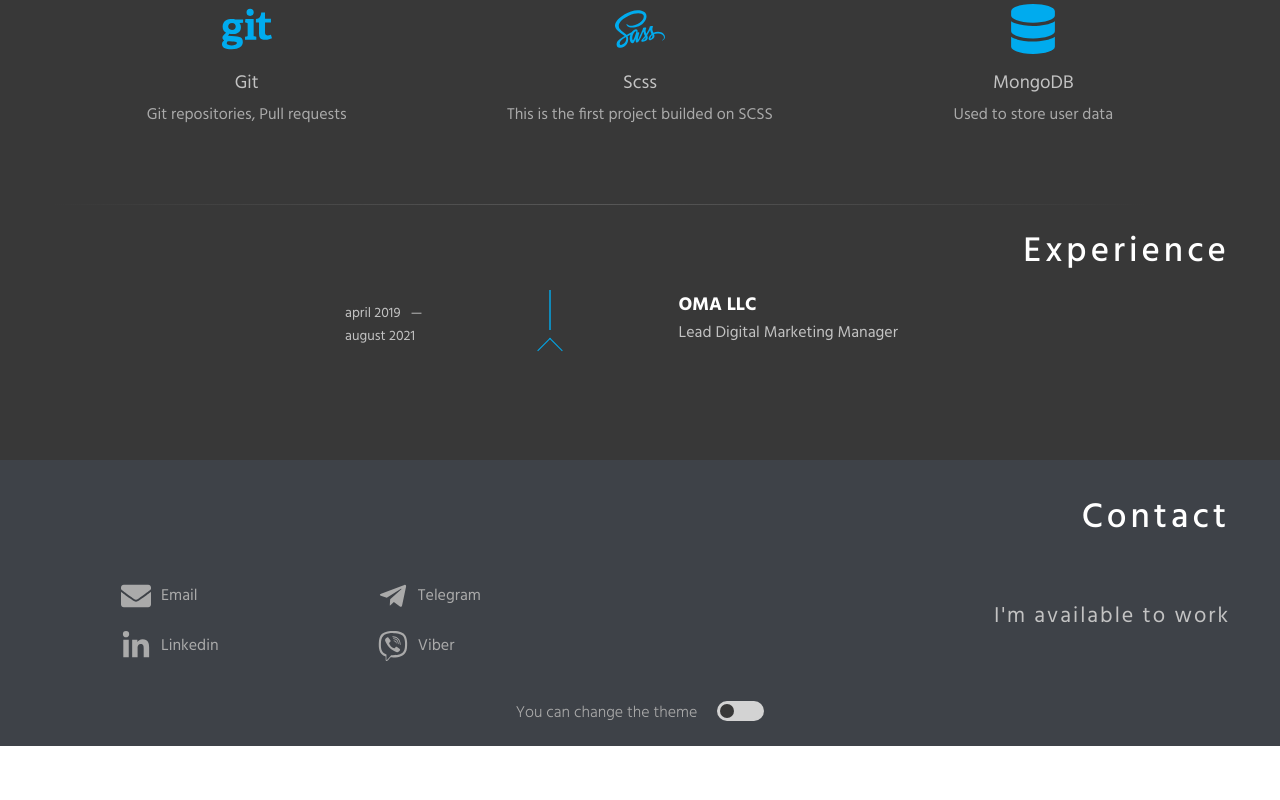
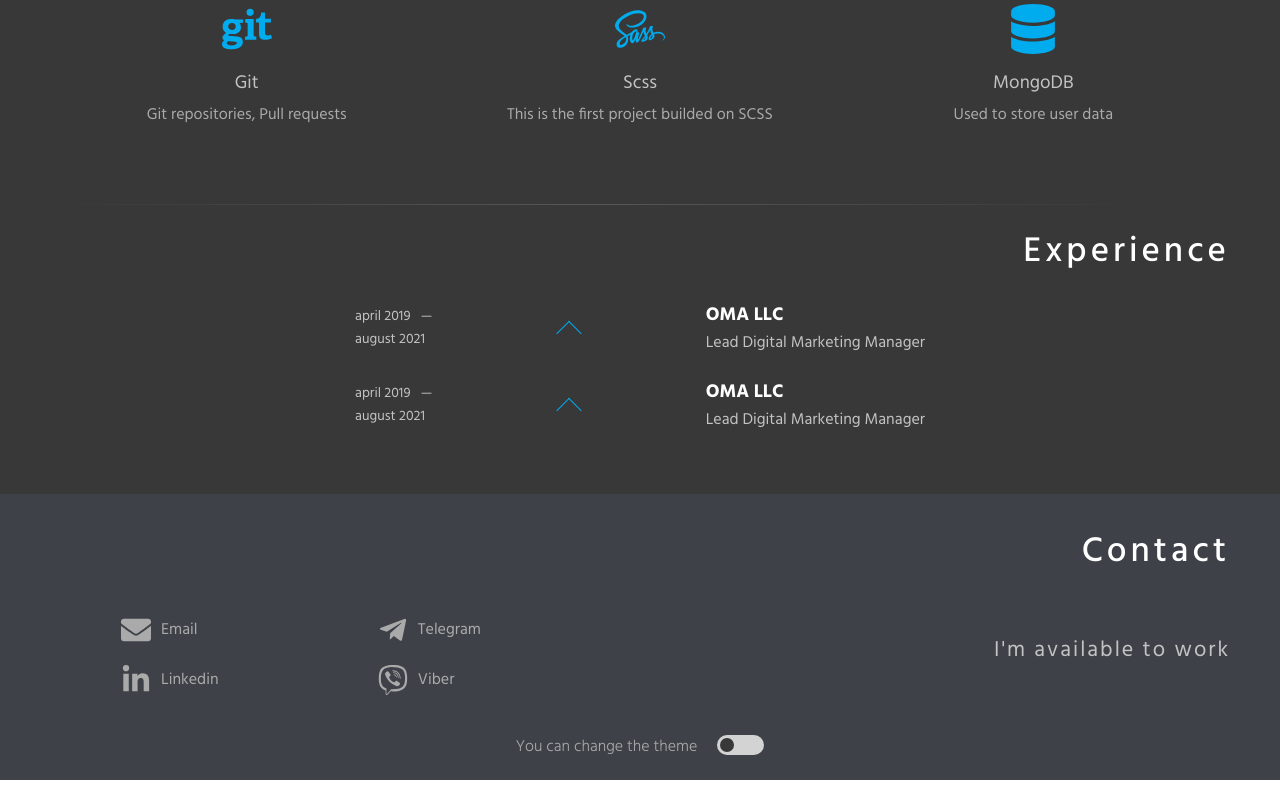
Before and after one commit to kseniya7991/Portfolio, a React (Create React App) app: page / in a window 1280 px wide. Shown: the part 5008-5808 px from the top of the page. Before the commit the page ends 5774 px from the top, so only its background shows below. Built offline with nearby package versions, Linux system fonts and the light colour scheme.

Commit message:
fix experience block

```diff
--- a/src/components/Experience/Experience.js
+++ b/src/components/Experience/Experience.js
@@ -24,6 +24,7 @@ function Experience() {
       <section className="Experience">
         <h2 className="Experience__heading">Experience</h2>
         <div className="Experience__block">
+          <div className="Experience__information">
             <div className="Experience__dates-block">
               <p className="Experience__dates">april 2019&nbsp;&nbsp; &mdash;</p>
               <p className="Experience__dates">august 2021</p>
@@ -34,6 +35,45 @@ function Experience() {
             <div className="Experience__job">
               <h3 className="Experience__company">OMA LLC</h3>
               <p className="Experience__position">Lead Digital Marketing Manager</p>
+            </div>
+          </div>
+          <div className={`Experience__description ${isClickedArrow ? 'Experience__description_active' : ''}`}>
+            <span className="Experience__list_name">Основные функции:</span>
+            <ul className="Experience__list">
+              <li className="Experience__item">верстка посадочных страниц</li>
+              <li className="Experience__item">email-рассылок (статьи, новости и т.д.)</li>
+              <li className="Experience__item">подготовка ТЗ для разработчика,</li>
+              <li className="Experience__item">
+                запуск контекстной
+                рекламы; организация, проведение, контроль рекламных интернет-
+                кампаний.
+              </li>
+            </ul>
+            <span className="Experience__list_name">Применяемые навыки:</span>
+            <ul className="Experience__list">
+              <li className="Experience__item">Яндекс директ</li>
+              <li className="Experience__item">Яндекс.Метрика</li>
+              <li className="Experience__item">Google Analytics,</li>
+              <li className="Experience__item">медиа планирование</li>
+              <li className="Experience__item">Email маркетинг</li>
+              <li className="Experience__item">Составление семантического ядра</li>
+              <li className="Experience__item">Стратегический маркетинг</li>
+            </ul>
+          </div>
+        </div>
+        <div className="Experience__block">
+          <div className="Experience__information">
+            <div className="Experience__dates-block">
+              <p className="Experience__dates">april 2019&nbsp;&nbsp; &mdash;</p>
+              <p className="Experience__dates">august 2021</p>
+            </div>
+            <div className="Experience__icon-block ">
+              <AnimationArrow isClickedArrow={isClickedArrow} handleArrowClick={handleArrowClick} />
+            </div>
+            <div className="Experience__job">
+              <h3 className="Experience__company">OMA LLC</h3>
+              <p className="Experience__position">Lead Digital Marketing Manager</p>
+            </div>
           </div>
           <div className={`Experience__description ${isClickedArrow ? 'Experience__description_active' : ''}`}>
             <span className="Experience__list_name">Основные функции:</span>
--- a/src/components/Experience/Experience.scss
+++ b/src/components/Experience/Experience.scss
@@ -23,11 +23,39 @@
 
   color: var(--text-color);
 
-  display: grid;
-  grid-template-columns: max-content 2fr 2fr;
-  grid-template-rows: max-content min-content;
-  grid-row-gap: 30px;
+  display: flex;
+  flex-direction: column;
+  align-items: stretch;
+  justify-content: space-between;
 
+  &:nth-of-type(1) {
+    .Experience__icon-block {
+      flex-direction: column-reverse;
+    }
+  }
+
+  &:hover {
+    transition: 1s;
+    .Experience__information {
+    border-image: linear-gradient(to right, rgba(0, 153, 215, 0) 0%,#6c6c6c99 46%,  rgba(0, 153, 215, 0)93%);
+    border-image-slice: 1;
+    }
+  }
+}
+
+.Experience__information {
+  display: flex;
+  align-items: center;
+  justify-content: space-between;
+  position: relative;
+
+  border-bottom: 1px solid transparent;
+  padding: 10px;
+  transition: 1s;
+  &::after {
+    content: "";
+
+  }
 }
 
 .Experience__dates-block {
@@ -35,6 +63,9 @@
   display: flex;
   flex-direction: column;
   justify-content: center;
+
+
+  max-width: max-content;
   font-size: 14px;
 }
 
@@ -53,9 +84,6 @@
 
 
 .Experience__description {
-  grid-column: 1 /4;
-
-  padding: 10px;
   box-sizing: border-box;
 
   background-color: var(--background-text-block);
@@ -69,6 +97,7 @@
   height: 0;
 
   &_active {
+    padding: 10px;
     visibility: visible;
     opacity: 1;
     transition:.3s;
@@ -82,7 +111,6 @@
   justify-content: center;
   flex-direction: column;
 
-  width: 100%;
   height: 100%;
   margin: 0 auto;
 
--- a/src/components/Permanent components/AnimationArrow/AnimationArrow.js
+++ b/src/components/Permanent components/AnimationArrow/AnimationArrow.js
@@ -9,7 +9,7 @@ function AnimationArrow({ isClickedArrow, handleArrowClick }) {
 
   return (
     <>
-      <div className="AnimationArrow__straight" />
+      {/* <div className="AnimationArrow__straight" /> */}
       <div
         className={`AnimationArrow ${isClickedArrow ? 'AnimationArrow_active' : ''}`}
         onClick={handleClick}
```
Lines whose indentation alone changed are shown as unchanged.
